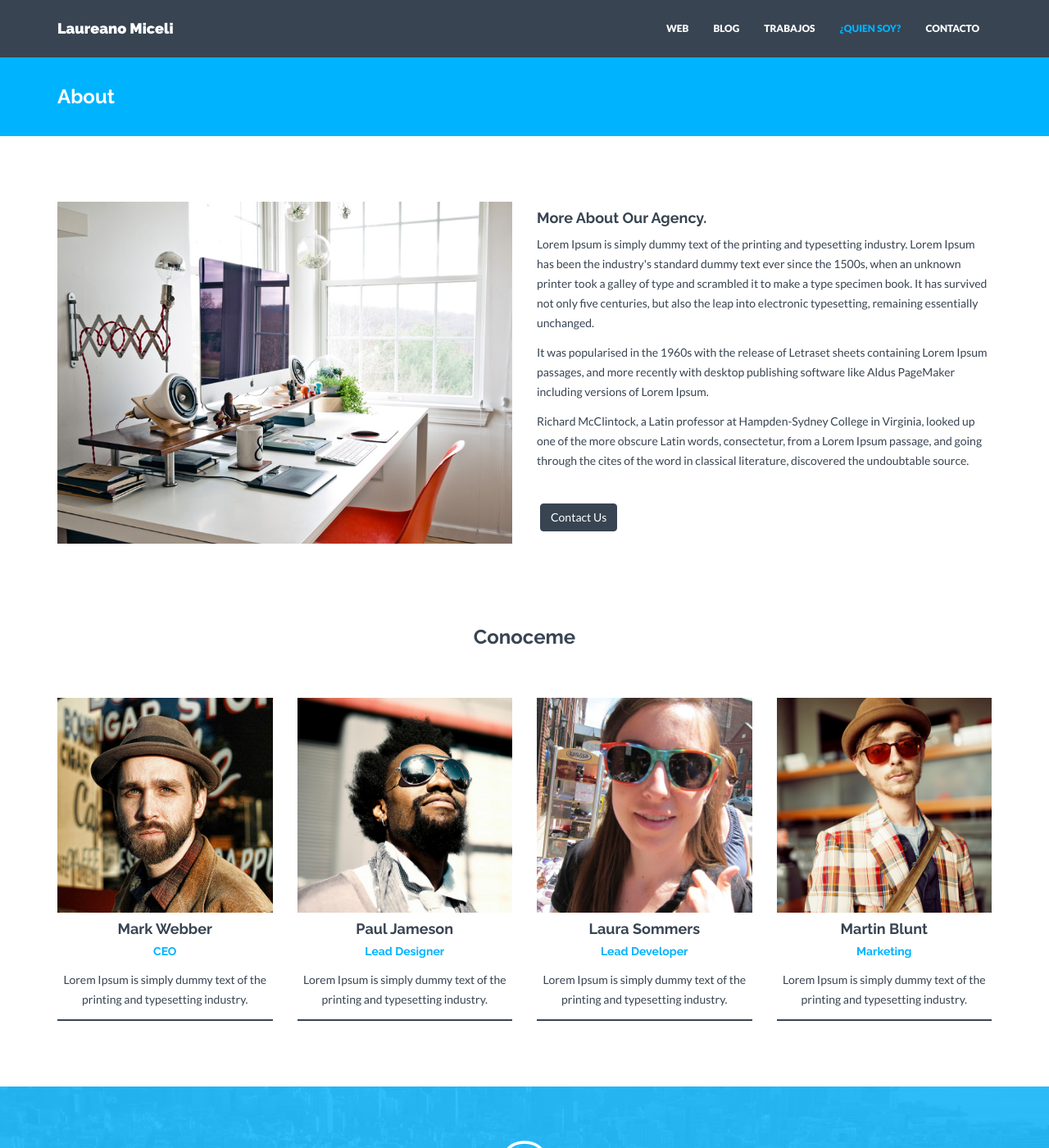
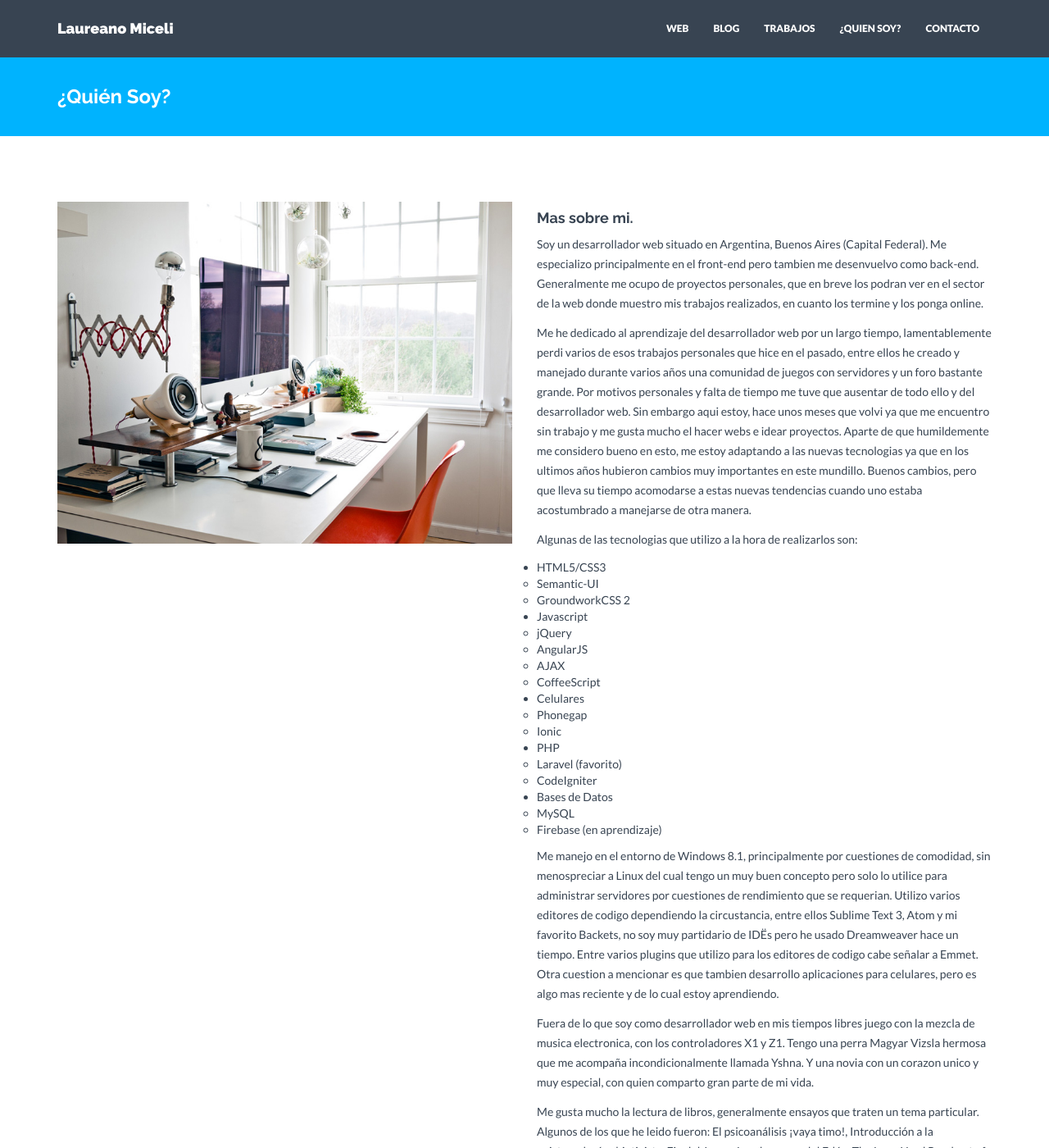
Before and after one commit to aluknot/aluknot.github.io, a Jekyll site: the page built from about.html, in a window 1280 px wide and 1400 px high. Shown: the whole window at 82% size. Built offline with Jekyll 4.4.1, drawn with Linux system fonts in a browser that asks for light colours; nearby versions of some CDN libraries; some of the changed text lies outside the part shown.

Commit message:
actualizacion

```diff
--- a/about.html
+++ b/about.html
@@ -1,6 +1,6 @@
 ---
 layout: about
-title: About
+title: "¿Quién Soy?"
 permalink: /about/
 ---
 
@@ -10,11 +10,49 @@
             <img class="img-responsive" src="{{ "/assets/img/about.jpg" | prepend: site.baseurl }}" alt="">
         </div>
         <div class="col-lg-6">
-            <h4>More About Our Agency.</h4>
-            <p>Lorem Ipsum is simply dummy text of the printing and typesetting industry. Lorem Ipsum has been the industry's standard dummy text ever since the 1500s, when an unknown printer took a galley of type and scrambled it to make a type specimen book. It has survived not only five centuries, but also the leap into electronic typesetting, remaining essentially unchanged. </p>
-            <p>It was popularised in the 1960s with the release of Letraset sheets containing Lorem Ipsum passages, and more recently with desktop publishing software like Aldus PageMaker including versions of Lorem Ipsum.</p>
-            <p>Richard McClintock, a Latin professor at Hampden-Sydney College in Virginia, looked up one of the more obscure Latin words, consectetur, from a Lorem Ipsum passage, and going through the cites of the word in classical literature, discovered the undoubtable source.</p>
-            <p><br/><a href="/contact/" class="btn btn-theme">Contact Us</a></p>
+            <h4>Mas sobre mi.</h4>
+            <p>Soy un desarrollador web situado en Argentina, Buenos Aires (Capital Federal). Me especializo principalmente en el front-end pero tambien me desenvuelvo como back-end. Generalmente me ocupo de proyectos personales, que en breve los podran ver en el sector de la web donde muestro mis trabajos realizados, en cuanto los termine y los ponga online.</p>
+            <p>Me he dedicado al aprendizaje del desarrollador web por un largo tiempo, lamentablemente perdi varios de esos trabajos personales que hice en el pasado, entre ellos he creado y manejado durante varios años una comunidad de juegos con servidores y un foro bastante grande. Por motivos personales y falta de tiempo me tuve que ausentar de todo ello y del desarrollador web. Sin embargo aqui estoy, hace unos meses que volvi ya que me encuentro sin trabajo y me gusta mucho el hacer webs e idear proyectos. Aparte de que humildemente me considero bueno en esto, me estoy adaptando a las nuevas tecnologias ya que en los ultimos años hubieron cambios muy importantes en este mundillo. Buenos cambios, pero que lleva su tiempo acomodarse a estas nuevas tendencias cuando uno estaba acostumbrado a manejarse de otra manera.</p>
+            <p>Algunas de las tecnologias que utilizo a la hora de realizarlos son:</p>
+            <ul>
+                <li>HTML5/CSS3
+                    <ul>
+                        <li>Semantic-UI</li>
+                        <li>GroundworkCSS 2</li>
+                    </ul>
+                </li>
+                <li>Javascript
+                    <ul>
+                        <li>jQuery</li>
+                        <li>AngularJS</li>
+                        <li>AJAX</li>
+                        <li>CoffeeScript</li>
+                    </ul>
+                </li>
+                <li>Celulares
+                    <ul>
+                        <li>Phonegap</li>
+                        <li>Ionic</li>
+                    </ul>
+                </li>
+                <li>PHP
+                    <ul>
+                        <li>Laravel (favorito)</li>
+                        <li>CodeIgniter</li>
+                    </ul>
+                </li>
+                <li>Bases de Datos
+                    <ul>
+                        <li>MySQL</li>
+                        <li>Firebase (en aprendizaje)</li>
+                    </ul>
+                </li>
+            </ul>
+            <p>Me manejo en el entorno de Windows 8.1, principalmente por cuestiones de comodidad, sin menospreciar a Linux del cual tengo un muy buen concepto pero solo lo utilice para administrar servidores por cuestiones de rendimiento que se requerian. Utilizo varios editores de codigo dependiendo la circustancia, entre ellos Sublime Text 3, Atom y mi favorito Backets, no soy muy partidario de IDËs pero he usado Dreamweaver hace un tiempo. Entre varios plugins que utilizo para los editores de codigo cabe señalar a Emmet. Otra cuestion a mencionar es que tambien desarrollo aplicaciones para celulares, pero es algo mas reciente y de lo cual estoy aprendiendo.</p>
+            <p>Fuera de lo que soy como desarrollador web en mis tiempos libres juego con la mezcla de musica electronica, con los controladores X1 y Z1. Tengo una perra Magyar Vizsla hermosa que me acompaña incondicionalmente llamada Yshna. Y una novia con un corazon unico y muy especial, con quien comparto gran parte de mi vida.</p>
+            <p>Me gusta mucho la lectura de libros, generalmente ensayos que traten un tema particular. Algunos de los que he leido fueron: El psicoanálisis ¡vaya timo!, Introducción a la epistemología objetivista, Fin del Juego, Los dragones del Edén, The Long Hard Road out of Hell, El señor de los venenos. Actualmente estoy leyendo El mundo y sus demonios que me parece excelente, una palabra que podemos asociar indiscutiblemente con el autor del libro, Carl Sagan. Y a su vez tengo la mirada fijada de los futuros libros que quiero leer que serian: Ágilmente y Zen y el arte del mantenimiento de la motocicleta que me lo regalo un amigo.</p>
+            <p>Me encanta escuchar musica, de todo tipo, para trabajar, para relajarme, para divertirme, viva la musica! y algunas de las bandas o artistas que me gustan, mezclando todo tipo de generos, son: Unknown Mortal Orchestra, BADBADNOTGOOD, James Blake, Richard Hawley, Grizzly Bear, Connan Mockasin, Omar Rodríguez López, Dusty Kid, Devendra Banhart, Coil, Air, Tame Impala, Mogwai, Lana del Rey, Tosca, Boards of Canada, Deftones, Marilyn Manson, Slipknot, Babasónicos, Juana Molina, Little People, Arctic Monkeys, The Black Keys, The Kooks, y un larguisimo etcetera.</p>
+            <p><br/><a href="/contact/" class="btn btn-theme">Contactame</a></p>
         </div>
     </div><! --/row -->
 </div><! --/container -->
--- a/index.html
+++ b/index.html
@@ -9,6 +9,7 @@
         <div class="row centered">
             <div class="col-lg-8 col-lg-offset-2">
                 <h3>FACTORES IMPORTANTES</h3>
+                <div class="spacing"></div>
                 <div class="spacing"></div>
             </div>
             <div class="col-md-3">
```
Also changed, not shown: _posts/question/2014-04-15-que-debo-tener-en-cuenta.markdown (renamed from _posts/question/2014-04-15-your-project-name.markdown).
